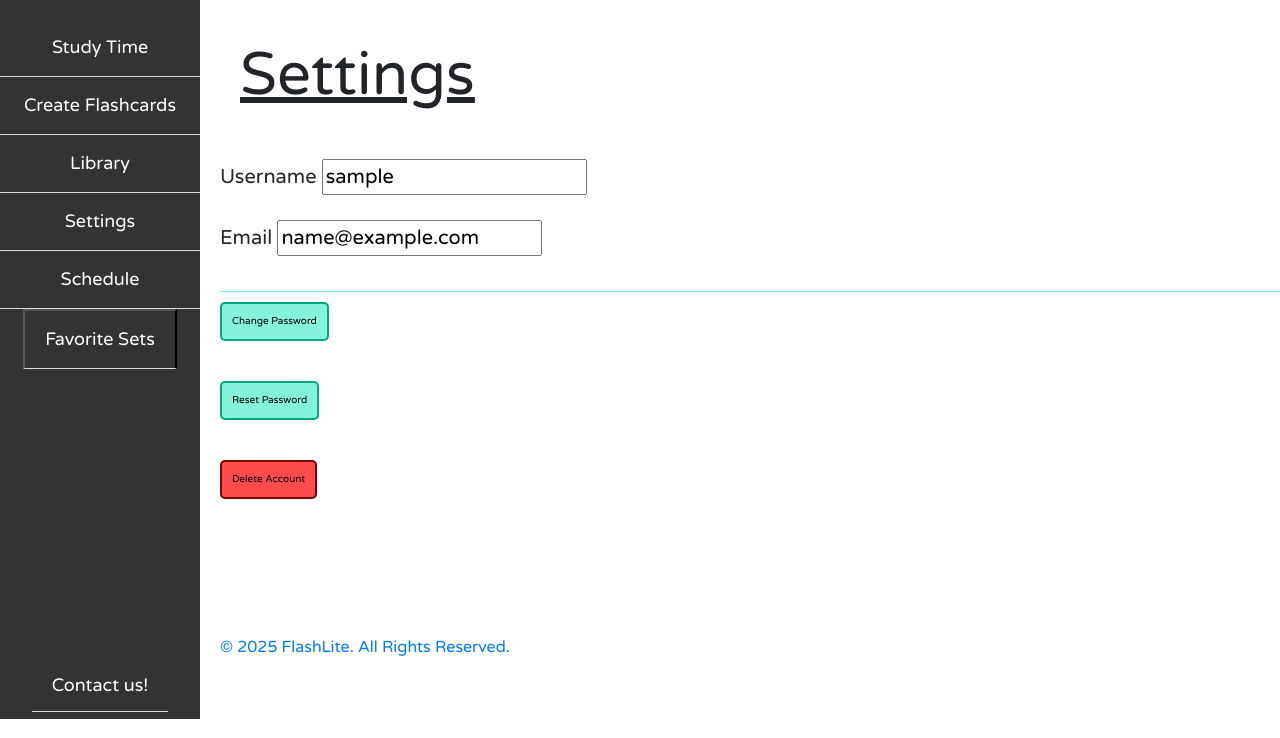
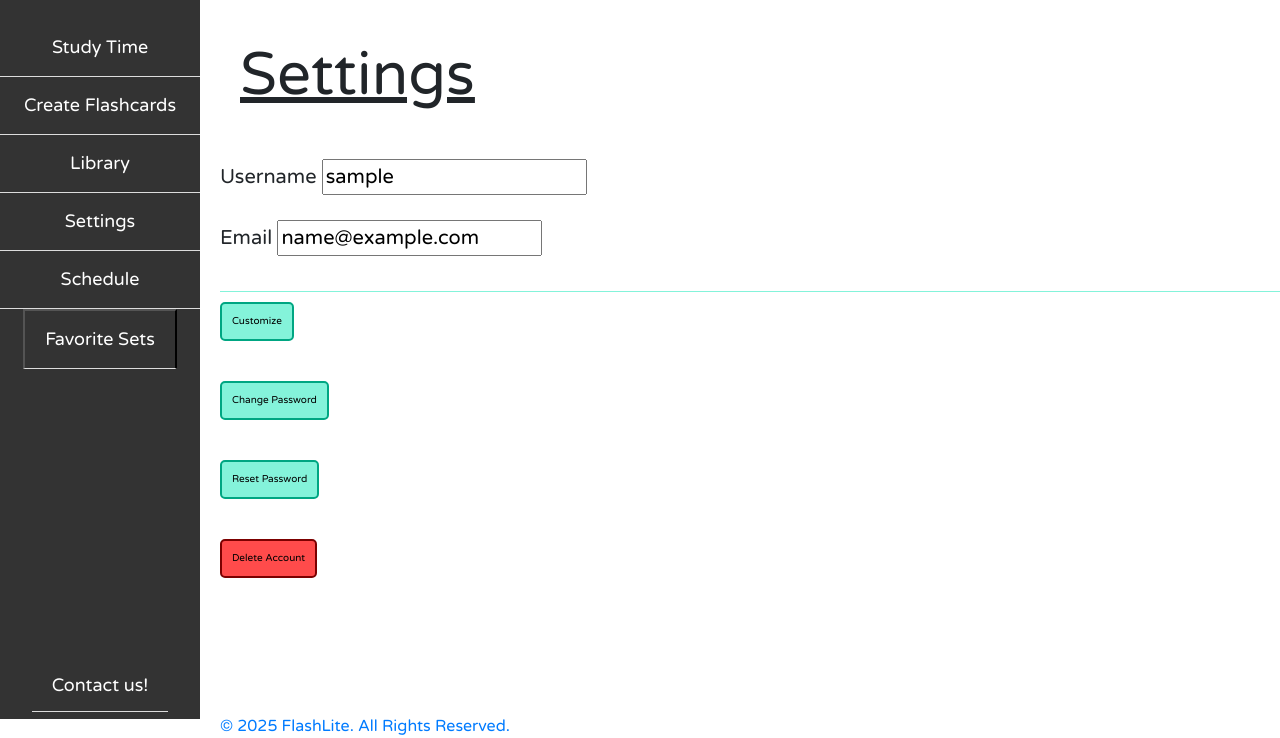
Before and after one commit to njgarner/CSC289-Flashcard-Generator, a Django app: page /settings/ in a window 1280 px wide. Shown: the part 81-819 px from the top of the page. Run offline with Django 5.2, Linux system fonts and the light colour scheme; the visitor is signed in with stand-in values (Sample User, id 1); data that the repository does not hold is empty; some libraries are stand-ins or nearby versions.

Commit message:
Update settings.html

```diff
--- a/mysite/mysite/templates/settings.html
+++ b/mysite/mysite/templates/settings.html
@@ -22,6 +22,11 @@
 
         <hr>
 
+        <!-- Customize -->
+        <div class="setting-item">
+            <button class="button" onclick="window.location.href='{% url 'customize' %}'">Customize</button>
+        </div>
+
         <!-- Change Password -->
         <div class="setting-item">
             <button class="button" onclick="window.location.href='{% url 'change_password' %}'">Change Password</button>
```
